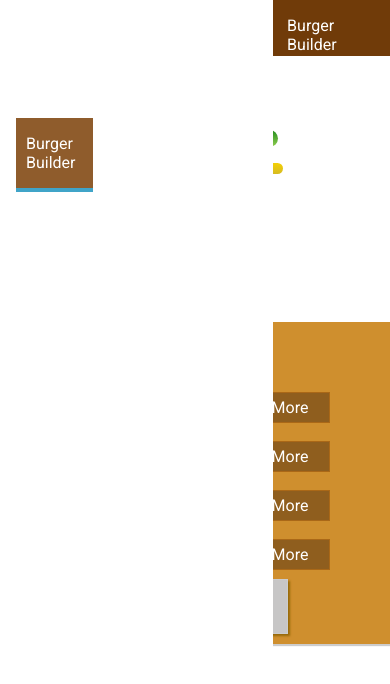
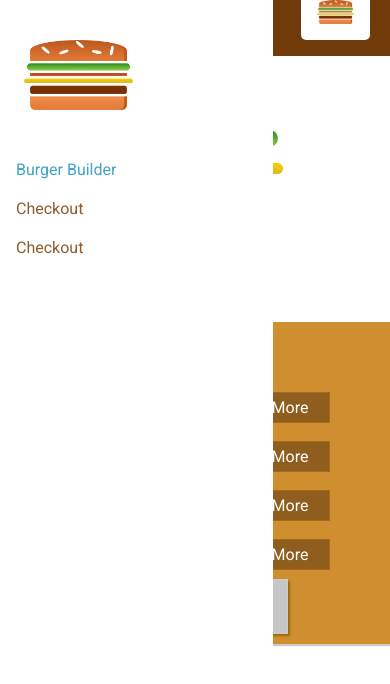
Before and after one commit to faustoazzaretti/burger-builder, a React app: page / in a window 390 px wide. Shown: the top 684 px of the page. Built offline with nearby package versions, Linux system fonts and the light colour scheme.

Commit message:
More about Responsive Adjustments

```diff
--- a/src/components/Logo/Logo.js
+++ b/src/components/Logo/Logo.js
@@ -3,9 +3,9 @@ import React from 'react';
 import burgerLogo from '../../assets/images/burger-logo.png';
 
 const logo = (props) => (
-    <div className="Logo">
+    <div className="Logo" style={{ height: props.height }}>
         <img src={burgerLogo} alt="MyBurger" />
-    </div>
+    </div >
 );
 
 export default logo;
--- a/src/components/Navigation/NavigationItems/NavigationItem/NavigationItem.css
+++ b/src/components/Navigation/NavigationItems/NavigationItem/NavigationItem.css
@@ -1,19 +1,39 @@
+.NavigationItem {
+    display: block;
+    align-items: center;
+    margin: 10px;
+    box-sizing: border-box;
+    width: 100%;
+}
+
+.NavigationItem a {
+    display: block;
+    color: #8F5C2C;
+    text-decoration: none;
+    width: 100%;
+    box-sizing: border-box;
+}
+
+.NavigationItem a:hover,
+.NavigationItem a:active,
+.NavigationItem a.active {
+    color: #40A4C8;
+}
+
+@media (min-width:500px) {
     .NavigationItem {
         display: flex;
         align-items: center;
         margin: 0;
-    box-sizing: border-box;
         height: 100%;
+        width: auto;
     }
 
     .NavigationItem a {
-    display: block;
         color: white;
-    text-decoration: none;
         height: 100%;
         padding: 16px 10px;
         border-bottom: 4px solid transparent;
-    box-sizing: border-box;
     }
 
     .NavigationItem a:hover,
@@ -23,3 +43,4 @@
         border-bottom: 4px solid #40A4C8;
         color: white;
     }
+}
--- a/src/components/Navigation/NavigationItems/NavigationItems.css
+++ b/src/components/Navigation/NavigationItems/NavigationItems.css
@@ -1,8 +1,15 @@
 .NavigationItems {
     display: flex;
+    flex-flow: column;
     align-items: center;
     margin: 0;
     padding: 0;
     list-style: none;
     height: 100%;
 }
+
+@media (min-width:500px) {
+    .NavigationItems {
+        flex-flow: row;
+    }
+}
--- a/src/components/Navigation/NavigationItems/NavigationItems.js
+++ b/src/components/Navigation/NavigationItems/NavigationItems.js
@@ -6,7 +6,7 @@ const navigationItems = (props) => (
     <ul className="NavigationItems">
         <NavigationItem link="/" active>Burger Builder</NavigationItem>
         <NavigationItem link="/">Checkout</NavigationItem>
-        <NavigationItem link="/">Burger Builder</NavigationItem>
+        <NavigationItem link="/">Checkout</NavigationItem>
     </ul>
 );
 
--- a/src/components/Navigation/SideDrawer/SideDrawer.css
+++ b/src/components/Navigation/SideDrawer/SideDrawer.css
@@ -13,7 +13,8 @@
 }
 
 .Logo {
-    height: 11%;
+
+    margin-bottom: 32px;
 }
 
 @media (min-width:500px) {
--- a/src/components/Navigation/SideDrawer/SideDrawer.js
+++ b/src/components/Navigation/SideDrawer/SideDrawer.js
@@ -7,9 +7,7 @@ const sideDrawer = (props) => {
     //...
     return (
         <div className="SideDrawer">
-            <div className="Logo">
-                <Logo />
-            </div>
+            <Logo height="11%" />
             <nav>
                 <NavigationItems />
             </nav>
--- a/src/components/Navigation/Toolbar/Toolbar.css
+++ b/src/components/Navigation/Toolbar/Toolbar.css
@@ -15,9 +15,14 @@
 
 .Toolbar nav {
     height: 100%;
-
 }
 
 .Logo {
-    height: 80%;
+    height: 100%;
 }
+
+@media (max-width:499px) {
+    .DesktopOnly {
+        display:none;
+    }
+}
--- a/src/components/Navigation/Toolbar/Toolbar.js
+++ b/src/components/Navigation/Toolbar/Toolbar.js
@@ -7,10 +7,12 @@ const toolbar = (props) => (
     <header className="Toolbar">
         <div>MENU</div>
         <div className="Logo">
-            <Logo />
+            <Logo heigth="80%" />
         </div>
-        <NavigationItems />
-    </header>
+        <div className="DesktopOnly">
+            <NavigationItems />
+        </div>
+    </header >
 );
 
 export default toolbar;
```
Lines whose indentation alone changed are shown as unchanged.
